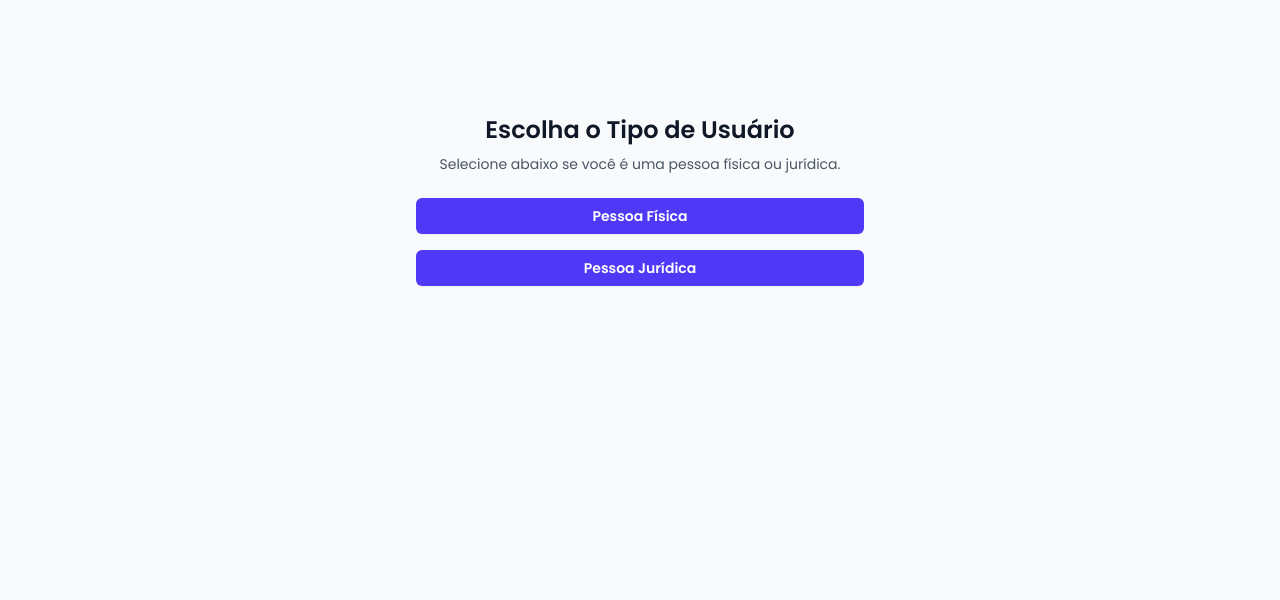
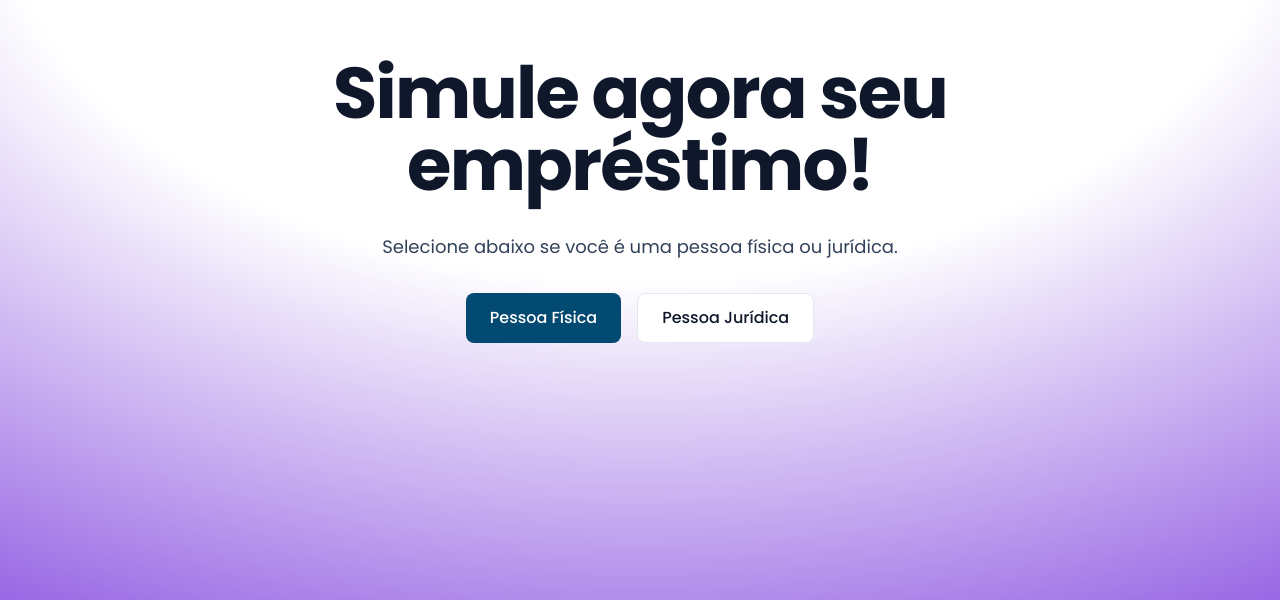
Before and after one commit to luisdiaslima/my-finance-app, a React (Vite) app: page / in a window 1280 px wide. Shown: the part 200-800 px from the top of the page. Built offline with nearby package versions, Linux system fonts and the light colour scheme.

Commit message:
feat: new home style

```diff
--- /dev/null
+++ b/src/components/Button/Component.tsx
@@ -0,0 +1,16 @@
+import { Props } from "./types";
+
+export const Button: React.FC<Props> = ({ onClick, variant, label }) => {
+  const buttonVariant = () => {
+    if (variant === "secondary") {
+      return 'rounded-lg border px-6 py-3 font-medium border-slate-200 bg-white text-slate-900 hover:bg-slate-50';
+    }
+    return "rounded-lg px-6 py-3 font-medium bg-sky-900 text-white hover:bg-sky-800";
+  };
+
+  return (
+    <button onClick={onClick} className={buttonVariant()}>
+      {label || ""}
+    </button>
+  );
+};
--- /dev/null
+++ b/src/components/Button/types.ts
@@ -0,0 +1,5 @@
+export interface Props extends React.ButtonHTMLAttributes<HTMLButtonElement> {
+  variant: 'primary' | 'secondary';
+  label?: string;
+  onClick: () => void;
+}
--- a/src/components/JuridicalForm/Component.tsx
+++ b/src/components/JuridicalForm/Component.tsx
@@ -1,8 +1,9 @@
 import { useContext, useState } from "react";
 import { useNavigate } from "react-router-dom";
 import { UserContext } from "../../context/UserContext";
+import { Button } from "../Button/Component";
 
-export default function JuridicalForm() {
+export const JuridicalForm = () => {
   const navigate = useNavigate();
   const { companyData, setCompanyData } = useContext(UserContext);
   const [formData, setFormData] = useState(companyData);
@@ -22,11 +23,11 @@ export default function JuridicalForm() {
   return (
     <form onSubmit={handleSubmit} className="w-full max-w-md">
       <div className="space-y-12">
-        <div className="border-b border-gray-900/10 pb-12">
-          <h2 className="text-base/7 font-semibold text-gray-900">
+        <div className="pb-10">
+        <h2 className="mx-auto font-semibold mb-4 max-w-2xl text-xl text-slate-700">
             Pessoa Jurídica
           </h2>
-          <p className="mt-1 text-sm/6 text-gray-600">
+          <p className="mx-auto max-w-2xl text-md text-slate-700">
             Preencha os dados para pessoa jurídica.
           </p>
 
@@ -44,7 +45,7 @@ export default function JuridicalForm() {
                 type="text"
                 value={formData.companyName}
                 onChange={handleChange}
-                className="w-full rounded-md border border-gray-300 px-3 py-2 text-sm/6 text-gray-900 focus:outline-none focus:ring-2 focus:ring-indigo-600"
+                className="w-full rounded-md border border-gray-300 px-3 py-2 text-sm/6 text-gray-900 focus:outline-none focus:ring-2 focus:ring-sky-700"
                 required
               />
             </div>
@@ -61,7 +62,7 @@ export default function JuridicalForm() {
                 type="text"
                 value={formData.cnpj}
                 onChange={handleChange}
-                className="w-full rounded-md border border-gray-300 px-3 py-2 text-sm/6 text-gray-900 focus:outline-none focus:ring-2 focus:ring-indigo-600"
+                className="w-full rounded-md border border-gray-300 px-3 py-2 text-sm/6 text-gray-900 focus:outline-none focus:ring-2 focus:ring-sky-700"
                 required
               />
             </div>
@@ -78,7 +79,7 @@ export default function JuridicalForm() {
                 type="number"
                 value={formData.monthlyRevenue}
                 onChange={handleChange}
-                className="w-full rounded-md border border-gray-300 px-3 py-2 text-sm/6 text-gray-900 focus:outline-none focus:ring-2 focus:ring-indigo-600"
+                className="w-full rounded-md border border-gray-300 px-3 py-2 text-sm/6 text-gray-900 focus:outline-none focus:ring-2 focus:ring-sky-700"
                 required
               />
             </div>
@@ -95,7 +96,7 @@ export default function JuridicalForm() {
                 type="text"
                 value={formData.city}
                 onChange={handleChange}
-                className="w-full rounded-md border border-gray-300 px-3 py-2 text-sm/6 text-gray-900 focus:outline-none focus:ring-2 focus:ring-indigo-600"
+                className="w-full rounded-md border border-gray-300 px-3 py-2 text-sm/6 text-gray-900 focus:outline-none focus:ring-2 focus:ring-sky-700"
                 required
               />
             </div>
@@ -104,19 +105,19 @@ export default function JuridicalForm() {
       </div>
 
       <div className="mt-6 flex items-center justify-end gap-x-6">
-        <button
+        <Button
           type="button"
           onClick={() => navigate("/")}
-          className="text-sm/6 font-semibold text-gray-900"
-        >
-          Voltar
-        </button>
-        <button
-          type="submit"
-          className="rounded-md bg-indigo-600 px-3 py-2 text-sm font-semibold text-white shadow-xs hover:bg-indigo-500 focus-visible:outline-2 focus-visible:outline-offset-2 focus-visible:outline-indigo-600"
-        >
-          Salvar
-        </button>
+          variant="secondary"
+          label="Voltar"
+        />
+
+        <Button
+          type="button"
+          onClick={() => navigate("/")}
+          variant="primary"
+          label="Salvar"
+        />
       </div>
     </form>
   );
--- a/src/pages/Home.tsx
+++ b/src/pages/Home.tsx
@@ -1,30 +1,36 @@
 import { useNavigate } from "react-router-dom";
+import { Button } from "../components/Button/Component";
 
 export default function Home() {
   const navigate = useNavigate();
 
   return (
-    <div className="min-h-screen flex items-center justify-center bg-gray-50 py-12 px-4 sm:px-6 lg:px-8">
-      <div className="w-full max-w-md text-center">
-        <h2 className="text-2xl font-semibold text-gray-900">
-          Escolha o Tipo de Usuário
-        </h2>
-        <p className="mt-2 text-sm text-gray-600">
-          Selecione abaixo se você é uma pessoa física ou jurídica.
-        </p>
-        <div className="mt-6 space-y-4">
-          <button
-            onClick={() => navigate("/pessoa-fisica")}
-            className="w-full rounded-md bg-indigo-600 px-4 py-2 text-sm font-semibold text-white shadow-xs hover:bg-indigo-500 focus-visible:outline-2 focus-visible:outline-offset-2 focus-visible:outline-indigo-600"
-          >
-            Pessoa Física
-          </button>
-          <button
-            onClick={() => navigate("/pessoa-juridica")}
-            className="w-full rounded-md bg-indigo-600 px-4 py-2 text-sm font-semibold text-white shadow-xs hover:bg-indigo-500 focus-visible:outline-2 focus-visible:outline-offset-2 focus-visible:outline-indigo-600"
-          >
-            Pessoa Jurídica
-          </button>
+    <div className="relative h-screen">
+      <div className="absolute inset-0">
+        <div className="absolute inset-0 -z-10 h-full w-full bg-white [background:radial-gradient(125%_125%_at_50%_10%,#fff_40%,#6d28d9_100%)]"></div>
+      </div>
+
+      <div className="relative z-10 flex h-full flex-col items-center justify-center px-4">
+        <div className="max-w-3xl text-center">
+          <h1 className="mb-8 text-4xl font-bold tracking-tight sm:text-6xl lg:text-7xl text-slate-900">
+            Simule agora seu empréstimo!
+          </h1>
+          <p className="mx-auto mb-8 max-w-2xl text-lg text-slate-700">
+            Selecione abaixo se você é uma pessoa física ou jurídica.
+          </p>
+          <div className="flex flex-wrap justify-center gap-4">
+            <Button
+              onClick={() => navigate("/pessoa-fisica")}
+              variant="primary"
+              label="Pessoa Física"
+            />
+
+            <Button
+              onClick={() => navigate("/pessoa-juridica")}
+              variant="secondary"
+              label="Pessoa Jurídica"
+            />
+          </div>
         </div>
       </div>
     </div>
--- a/src/pages/JuridicalPerson.tsx
+++ b/src/pages/JuridicalPerson.tsx
@@ -1,5 +1,5 @@
 import { ContentForm } from "../components/ContentForm/Component";
-import JuridicalForm from "../components/JuridicalForm/Component";
+import { JuridicalForm } from "../components/JuridicalForm/Component";
 
 export default function JuridicalPerson() {
   return (
--- a/src/pages/NaturalPerson.tsx
+++ b/src/pages/NaturalPerson.tsx
@@ -1,4 +1,4 @@
-import NaturalForm from "../components/NaturalForm/Component";
+import { NaturalForm } from "../components/NaturalForm/Component";
 import { ContentForm } from "../components/ContentForm/Component";
 
 export default function NaturalPerson() {
```
Also changed, not shown: src/components/NaturalForm/Component.tsx (+23 -22 lines).
